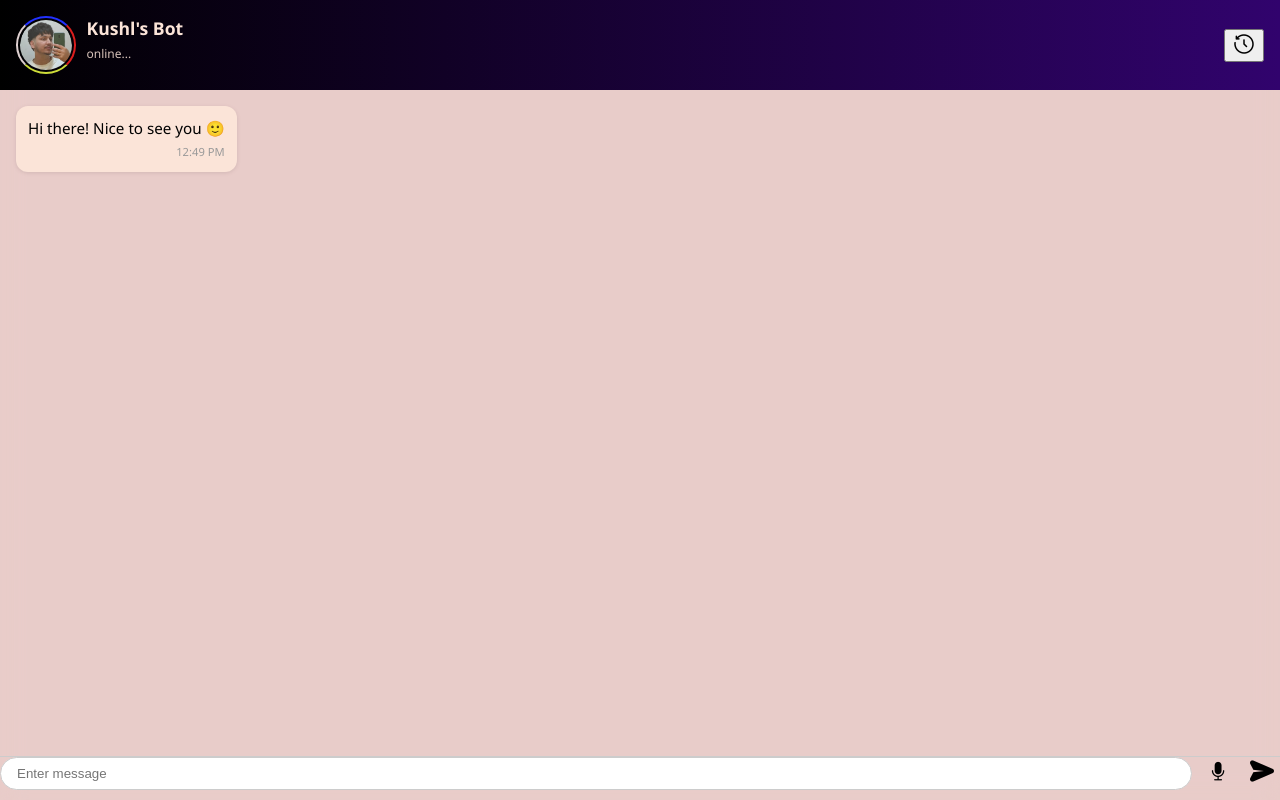
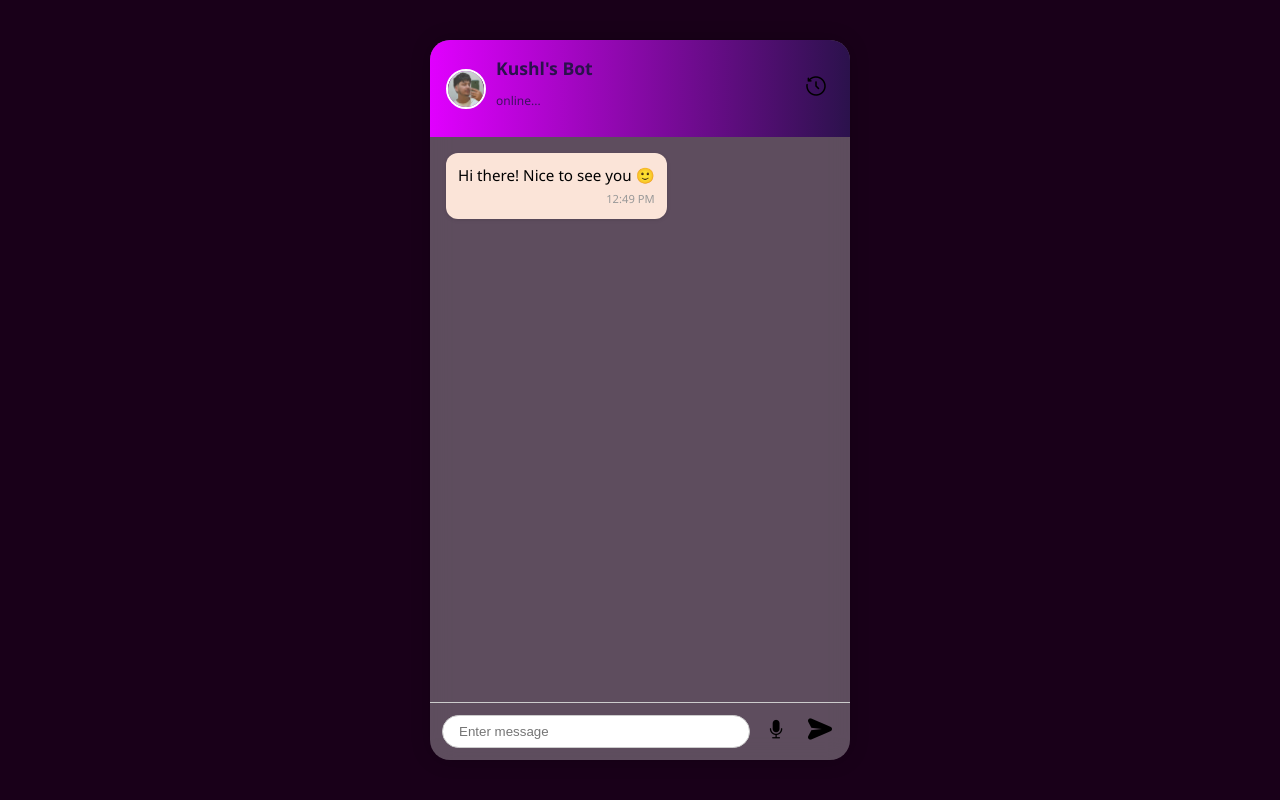
Before and after one commit to kushllll/kushl-chatbot, a Flask app: page / in a window 1280 px wide. Run offline with Flask 3, Linux system fonts and the light colour scheme.

Commit message:
new css file

```diff
--- a/static/style.css
+++ b/static/style.css
@@ -7,34 +7,31 @@
 body {
   margin: 0;
   font-family: "Segoe UI", sans-serif;
-  padding:0;
-  background: #DFB6B2;
-  /* background: #190019; */
+  /* background: #DFB6B2; */
+  background: #190019;
   height: 100vh;
   display: flex;
   justify-content: center;
   align-items: center;
-  overflow: hidden;
-  box-sizing: border-box;
 }
 
 #chat-widget {
   background: rgba(255, 255, 255, 0.3);
   backdrop-filter: blur(12px);
-  border-radius: 0px;
+  border-radius: 20px;
   box-shadow: 0 0 20px rgba(0, 0, 0, 0.2);
   width: 100%;
-  max-width: auto;
-  height: 100vh;
+  max-width: 420px;
+  height: 90vh;
   display: flex;
   flex-direction: column;
   overflow: hidden;
 }
 
 header {
-  background: linear-gradient(to right, #000000, #31036d);
+  background: linear-gradient(to right, #e100ff,#2B124C );
   padding: 1rem;
-  color:rgb(251 228 216);
+  color: #2B124C;
   display: flex;
   justify-content: space-between;
   align-items: center;
@@ -47,18 +44,10 @@ header {
 }
 
 .bot-avatar {
-  /* width: 36px;
+  width: 36px;
   height: 36px;
   border-radius: 50%;
-  border: 2px solid white; */
-    border: 2px solid #cddc39;
-  padding: 2px;
-  border-radius: 50%;
-  border-top-color: #2231ff;
-  border-left-color: #ded0d0;
-  border-right-color: #dc1e1e;
-  /* width: 75px; */
-  height: 50px;
+  border: 2px solid white;
 }
 
 .bot-details h2 {
@@ -69,37 +58,16 @@ header {
 .status {
   font-size: 0.75rem;
   opacity: 0.85;
-  margin-top: 5px;
-  /* margin-bottom: auto;  */
 }
 
-}
-
-/* .bot-actions button {
+.bot-actions button {
   background: transparent;
   border: none;
   color: white;
   font-size: 1.2rem;
   cursor: pointer;
-  /* margin-left: 10px; */
+  margin-left: 10px;
   transition: transform 0.2s;
-} */
-
-.bot-actions button{
-   /* width: 100px;
-  height: 100px;  */
-   /* border-radius: 50%; */
-  /* border: 2px solid white;
-  width: 36px;
-  height: 36px;3 */
-   border: 3px solid #cddc39;
-  padding: 2px;
-  border-radius: 50%;
-  border-top-color: #2231ff;
-  border-left-color: #ded0d0;
-  border-right-color: #dc1e1e;
-  width: 75px;
-  height: 75px;
 }
 
 .bot-actions button:hover {
@@ -171,9 +139,8 @@ footer {
   display: flex;
   align-items: center;
   gap: 8px;
-  /* padding: 0.5rem; */
+  padding: 0.75rem;
   border-top: 1px solid #ccc;
-  margin-bottom: 10px;
   background-color:linear-gradient(to right, #e100ff,#2B124C );
 }
 
```
